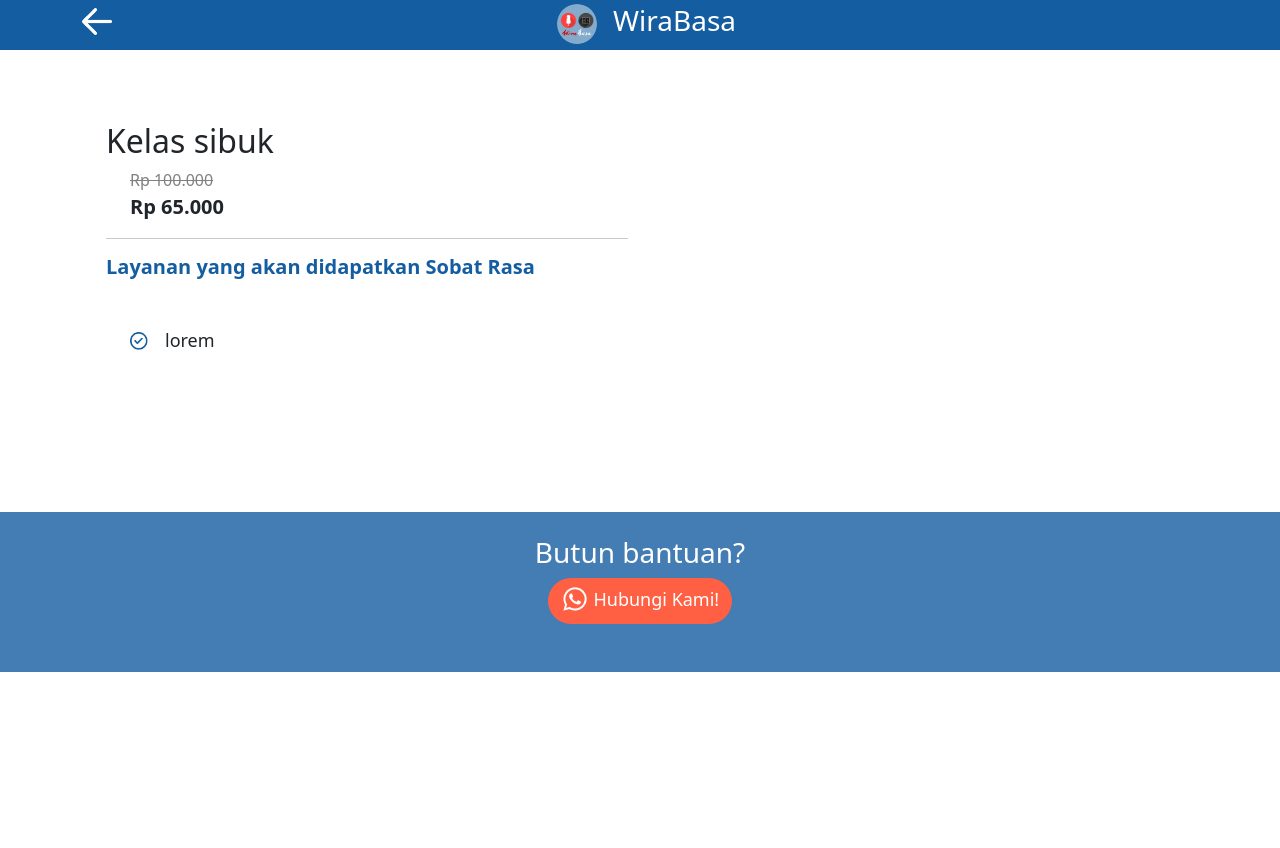
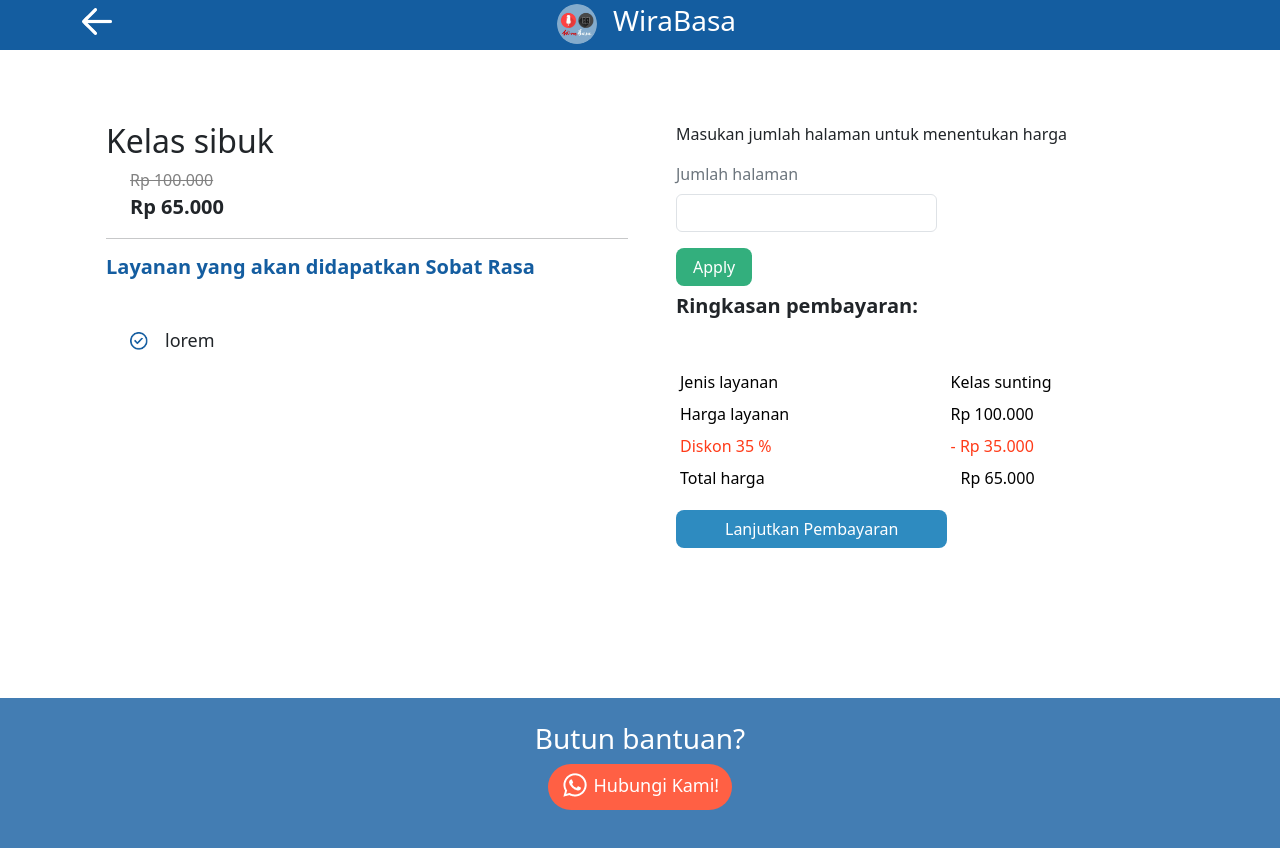
Before and after one commit to satriofjar/wirabasa-frontend, a React (Create React App) app: page /detail-layanan in a window 1280 px wide. Shown: the top 848 px of the page. Before the commit the page ends 800 px from the top, so only its background shows below. Built offline with nearby package versions, Linux system fonts and the light colour scheme.

Commit message:
add form detail layanan

```diff
--- a/public/index.html
+++ b/public/index.html
@@ -2,7 +2,7 @@
 <html lang="en">
   <head>
     <meta charset="utf-8" />
-    <link rel="icon" href="%PUBLIC_URL%/favicon.ico" />
+    <link rel="icon" href="%PUBLIC_URL%/logo-circle.png" />
     <meta name="viewport" content="width=device-width, initial-scale=1" />
     <meta name="theme-color" content="#000000" />
     <meta
--- a/src/App.css
+++ b/src/App.css
@@ -55,7 +55,7 @@ body a{
 }
 
 .rd{
-    color: #ff3b19;
+    color: #ff3b19 !important;
 }
 
 .bg-green{
--- /dev/null
+++ b/src/components/FormJasaSunting.js
@@ -0,0 +1,16 @@
+import React from 'react'
+
+const FormJasaSunting = () => {
+  return (
+    <div>
+        <p className="b-5">Masukan jumlah halaman untuk menentukan harga</p>
+        <div className="mb-3">
+            <label className="form-label text-secondary">Jumlah halaman</label>
+            <input className="form-control w-50" type='number'/>
+        </div>
+        <button type="button" className="btn px-3 rounded-3 bg-green" id="submit-pages">Apply </button>
+    </div>
+  )
+}
+
+export default FormJasaSunting
--- a/src/pages/DetailLayanan.js
+++ b/src/pages/DetailLayanan.js
@@ -1,7 +1,9 @@
 import React from 'react';
+import { Link } from 'react-router-dom';
 import LArrow from '../assets/left-arrow.png';
 import Logo from '../assets/logo-circle.png';
 import WhatsApp from '../assets/wa.png';
+import FormJasaSunting from '../components/FormJasaSunting';
 
 const DetailLayanan = () => {
   return (
@@ -10,7 +12,7 @@ const DetailLayanan = () => {
             <div className="container">
                 <div className="row">
                     <div className="col-5">
-                        <a><img src={LArrow} alt="" width="30" className="pt-2" /></a>
+                        <Link to='/layanan'><img src={LArrow} alt="" width="30" className="pt-2" /></Link>
                     </div>
                     <div className="col-7">
                         <div className="d-flex pt-1">
@@ -41,9 +43,36 @@ const DetailLayanan = () => {
                     </div>
                 </div>
                 <div className="col my-4 ms-4">
+                    {/* {kategori == 'Jasa-sunting' && <FormJasaSunting/>} */}
+                    <FormJasaSunting/>
+                    <h3 className="clr-d mb-5 mt-2">Ringkasan pembayaran:</h3>
 
+                    <table className="table table-borderless table-sm b-5">
+                        <tbody>
+                        <tr>
+                            <td>Jenis layanan</td>
+                            <td>Kelas sunting</td>
+                        </tr>
+                        <tr>
+                            <td>Harga layanan</td>
+                            <td id="price">Rp 100.000</td>
+                        </tr>
+                        <tr>
+                            <td className="rd">Diskon 35 %</td>
+                            <td className="rd">- Rp 35.000</td>
+                        </tr>
+
+                        <tr>
+                            <td>Total harga</td>
+                            <td id="total-price" style={{paddingLeft: '14px'}}> Rp 65.000</td>
+                        </tr>
+                        </tbody>
+                    </table>
+
+                    <button type="submit" className="btn px-5 rounded-3">Lanjutkan Pembayaran</button>
 
                 </div>
+
             </div>
         </div>
 
--- a/src/pages/Home.js
+++ b/src/pages/Home.js
@@ -5,6 +5,7 @@ import longArrow from '../assets/long-arrow.png';
 import { Link } from 'react-router-dom';
 
 const Home = () => {
+  document.title = 'Home | WiraBasa';
   return (
     <>
         <Navbar/>
@@ -79,7 +80,7 @@ const Home = () => {
           </div>
 
           <div className="text-center">
-            <a href="{% url 'layanan' %}?q=Jasa-Sunting" className="btn rounded-5 px-4">Daftar Sekarang!</a>
+            <Link className="btn rounded-5 px-4" to='/layanan'>Daftar Sekarang!</Link>
           </div>
         </div>
 
--- a/src/pages/Layanan.js
+++ b/src/pages/Layanan.js
@@ -4,6 +4,7 @@ import Navbar  from '../components/Navbar';
 import Footer from '../components/Footer';
 
 const Layanan = () => {
+  document.title = 'Layanan | WiraBasa';
 
     const [activeButton, setActiveButton] = useState(1);
 
@@ -24,7 +25,7 @@ const Layanan = () => {
         }
       };
 
-    const getLayananClass = (buttonId) => {
+    const getLayananClass = () => {
         if (activeButton === 1) {
           return 'bg-green';
         } else {
@@ -68,7 +69,7 @@ const Layanan = () => {
                         <p className="price ms-4">Rp 65.000</p>
 
                     <div className="text-center mb-3">
-                        <Link className={`btn ${getLayananClass()}`} to='/detail-layanan'>Beli sekarang!</Link>
+                        <Link className={`btn ${getLayananClass()}`} to={{pathname: '/detail-layanan', search: '?q=jasa-sunting'}}>Beli sekarang!</Link>
                     </div>
 
                     <ul className="text-start ms-4 me-2">
```
Also changed, not shown: public/logo-circle.png (added).
